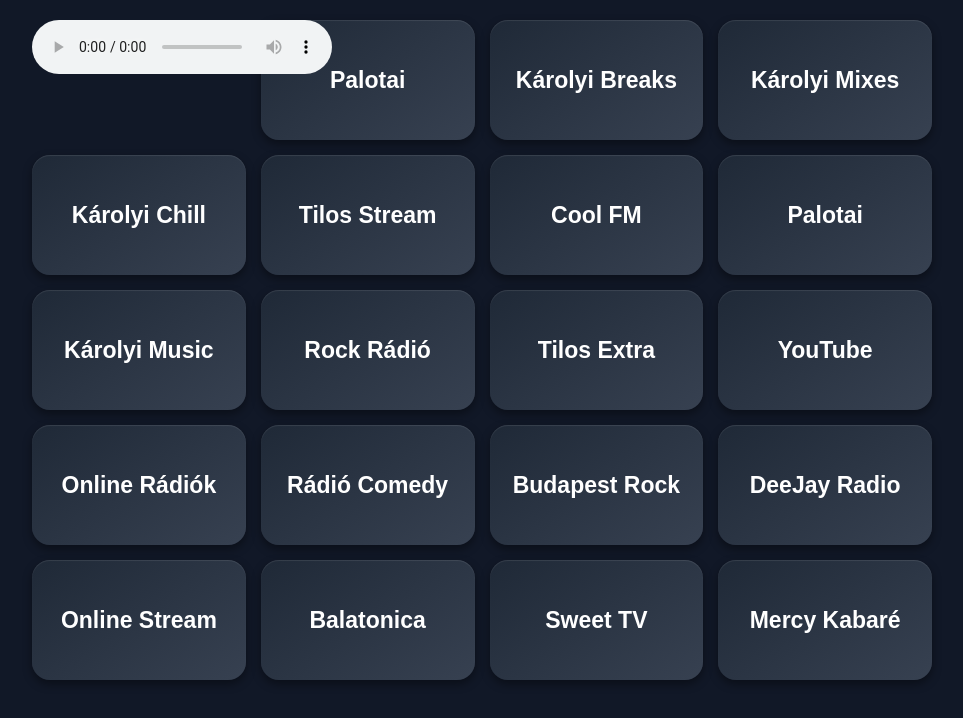
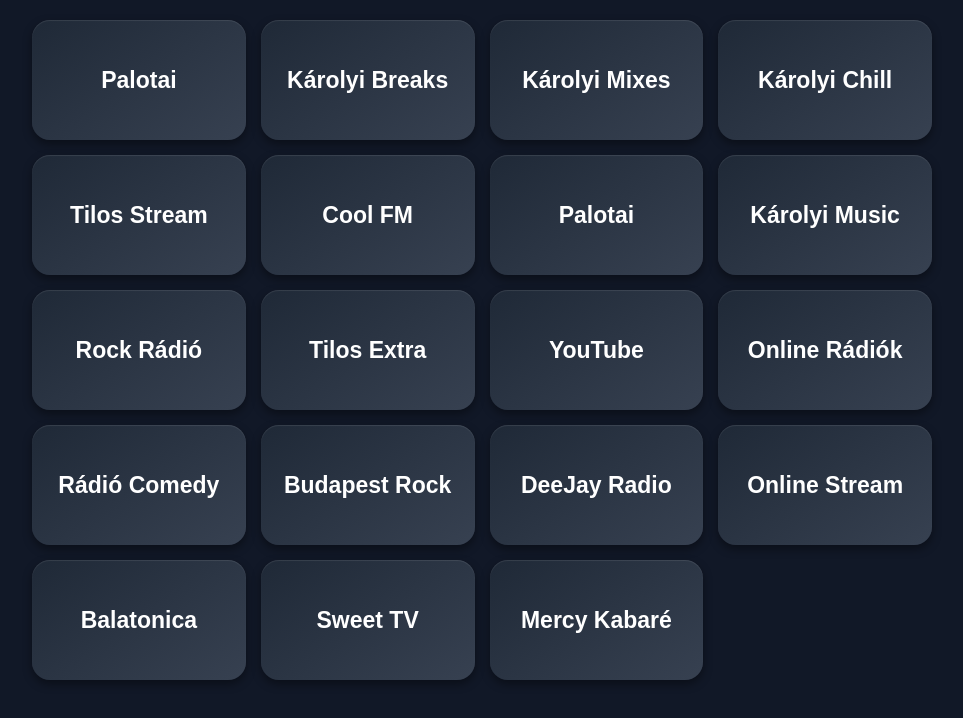
Before and after one commit to artad-sys/netspricc-site, a plain HTML site: page index.html in a window 1280 px wide. Shown: the whole page, without its empty margins (158-1121 px from the left). Drawn offline with Linux system fonts and the light colour scheme.

Commit message:
Remove audio player and update Károlyi links
Removed audio player and updated links for Károlyi.

```diff
--- a/index.html
+++ b/index.html
@@ -80,23 +80,19 @@ h1{
 
 <div class="grid">
 
-<audio id="radio" controls>
-<source src="https://stream.tilos.hu/karolyi-breaks-dnb.m3u" type="audio/mpeg">
-</audio>
-
 <a class="btn" href="https://stream.tilos.hu/djpalotai" target="_blank">
 Palotai
 </a>
 
-<a class="btn" href="https://stream.tilos.hu/karolyi-breaks-dnb.m3u" target="_blank">
+<a class="btn" href="https://stream.tilos.hu:443/karolyi-breaks-dnb" target="_blank">
 Károlyi Breaks
 </a>
 
-<a class="btn" href="https://stream.tilos.hu/karolyi-mixes.m3u" target="_blank">
+<a class="btn" href="https://stream.tilos.hu:443/karolyi-mixes" target="_blank">
 Károlyi Mixes
 </a>
 
-<a class="btn" href="https://stream.tilos.hu/karolyi-chill-eclectic.m3u" target="_blank">
+<a class="btn" href="https://stream.tilos.hu:443/karolyi-chill-eclectic" target="_blank">
 Károlyi Chill
 </a>
 
```
